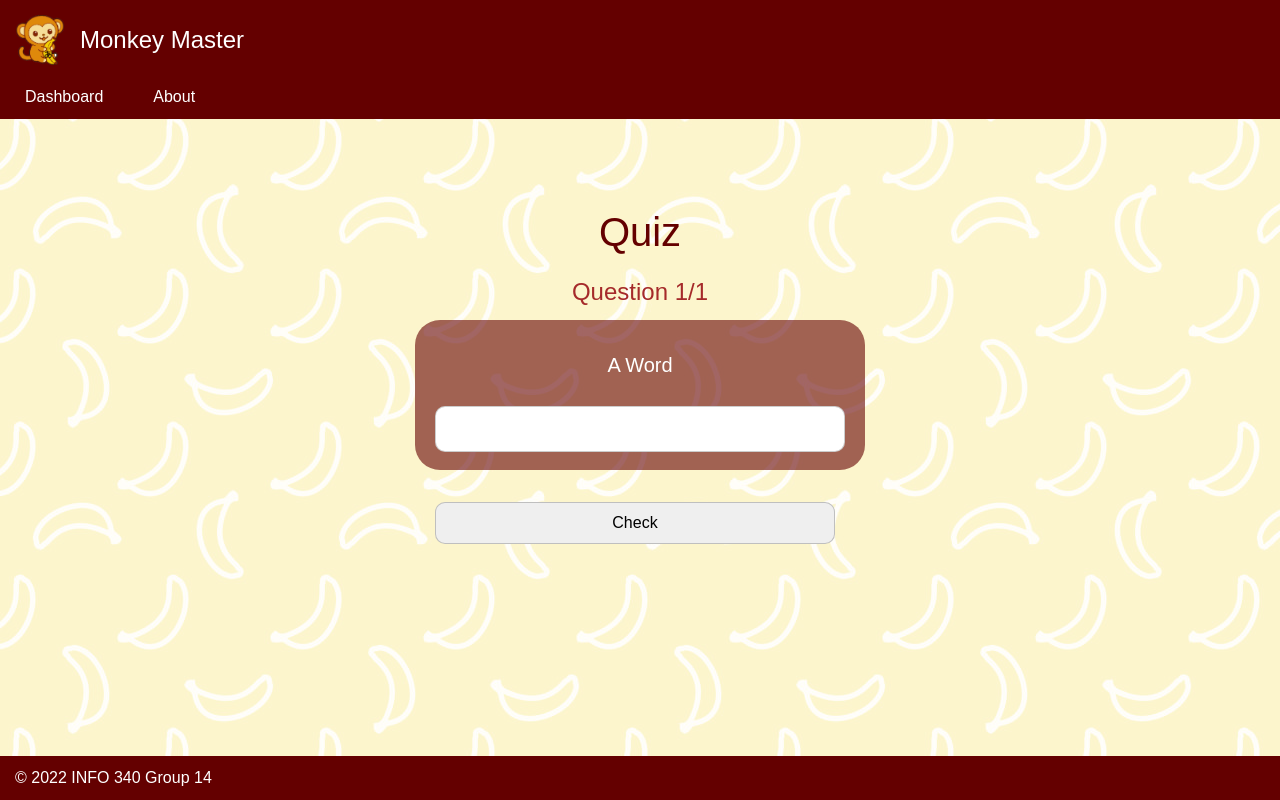
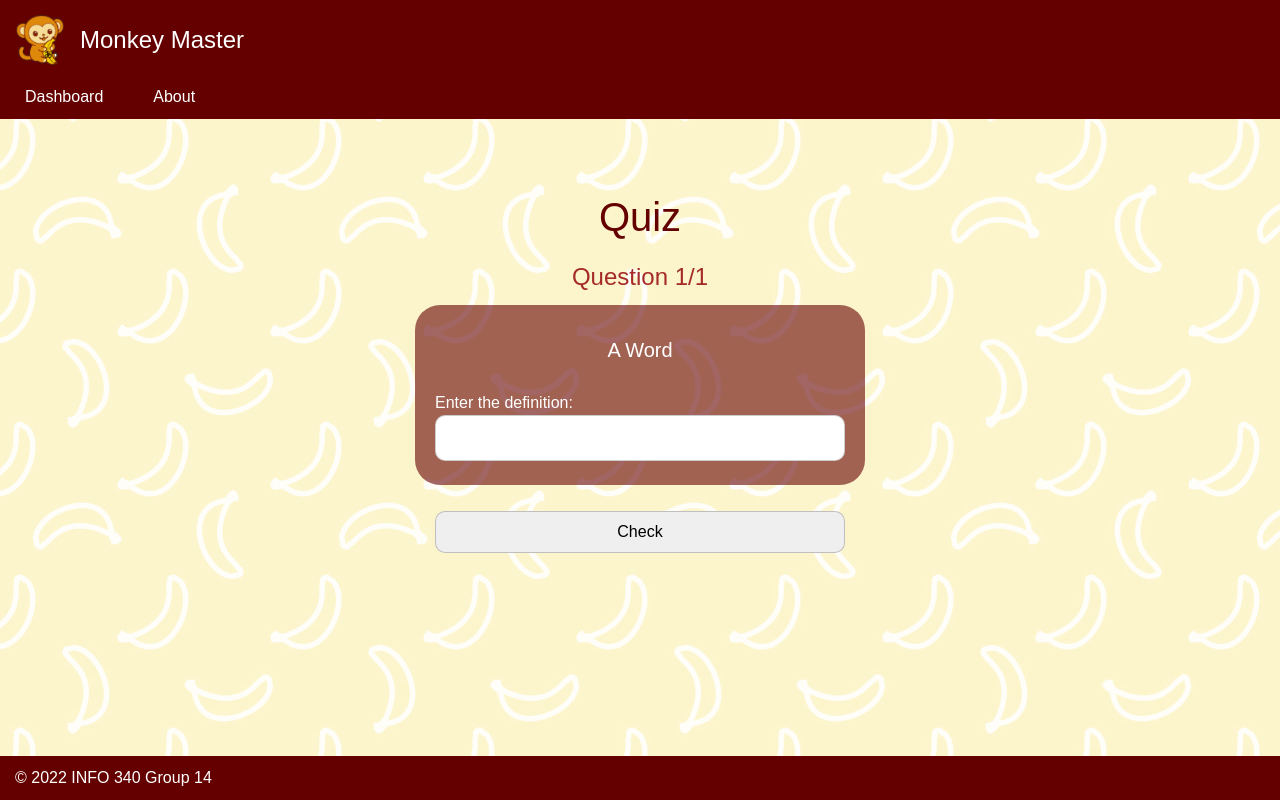
Before and after one commit to shangzhenyang/monkey-master, a React app: page /quiz/0 in a window 1280 px wide. Built offline with nearby package versions, Linux system fonts and the light colour scheme; a web font is replaced by a local one.

Commit message:
Fix quiz accessibility

```diff
--- a/src/App.css
+++ b/src/App.css
@@ -251,15 +251,27 @@ ul {
 	box-shadow: 0 1px 3px rgba(0, 0, 0, 0.16), 0 1px 3px rgba(0, 0, 0, 0.23);
 	line-height: 80px;
 	text-align: center;
-
+	transition: background-color .25s;
 	margin: 0;
 	width: 80px;
 }
 
-.wordlist-nav-button a{
+.wordlist-nav-button:hover {
+	background-color: rgba(100,0,0,.8);
+}
+
+.wordlist-nav-button:active {
+	background-color: rgb(100,0,0);
+}
+
+.wordlist-nav-button a {
 	height: inherit;
 	width: inherit;
 	display: block;
+}
+
+.wordlist-nav-button a:hover {
+	background-color: transparent;
 }
 
 .wordlist-nav-row {
@@ -423,14 +435,14 @@ p:hover {
 
 
 /* Quiz Section */
-.quiz{
+.quiz {
 	display: flex;
 	justify-content: center;
 	align-items: center;
 	min-height: 60vh;
 }
 
-.quiz h1{
+.quiz h1 {
 	color: var(--theme-color);
 	width: 100%;
 	display: flex;
@@ -438,7 +450,7 @@ p:hover {
 	align-items: center;
 }
 
-.quiz h2{
+.quiz h2 {
 	margin: 0;
 	width: 100%;
 	display: flex;
@@ -446,7 +458,7 @@ p:hover {
 	align-items: center;
 }
 
-.quiz p{
+.quiz p {
 	width: 100%;
 	font-size: 20px;
 	height: 50px;
@@ -455,33 +467,31 @@ p:hover {
 	align-items: center;
 }
 
-.quiz label {
-	display: inline-block;
+.quiz-box {
+	display: block;
 	width: 450px;
 	border-radius: 25px;
 	padding: 20px;
-	height: 150px;
-	display: inline-block;
+	height: 180px;
 	width: 450px;
 	color: white;
 	background-color: var(--second-theme-color);
 	position: relative;
 }
 
-.submit {
+.quiz-submit-button {
 	margin-top: 50px;
-	width: 400px;
 	padding: 5px 10px;
 	box-sizing: border-box;
 	height: 42px;
 }
 
-.quiz_button{
-	position:absolute;
-	width:10px;
-	height:10px;
-	top:0;
-	right:-10;
+.quiz-button {
+	position: absolute;
+	width: 10px;
+	height: 10px;
+	top: 0;
+	right: -10;
 	color: var(--theme-color);
 	background-color: transparent;
 	border: transparent;
--- a/src/Quiz.js
+++ b/src/Quiz.js
@@ -4,16 +4,17 @@ export default function Quiz() {
 	return (
 		<main className="quiz">
 			<div className="container h-100">
-            	<div className="row h-100 justify-content-center align items-center">
-				<h1 >Quiz</h1>
-				<h2>Question 1/1</h2>
-				<label>
-    				<p>A Word</p>
-					<button className="quiz_button" title="refresh the page"><span className="icon">&#xe65e;</span></button>
-    				<input type="text" name="answer" />
-					<input type="submit" className= "submit" value="Check" />
-  				</label>
-			  </div>
+				<div className="row h-100 justify-content-center align items-center">
+					<h1>Quiz</h1>
+					<h2>Question 1/1</h2>
+					<div className="quiz-box">
+						<p>A Word</p>
+						<button className="quiz-button" title="refresh the page"><span className="icon">&#xe65e;</span></button>
+						<label htmlFor="answer">Enter the definition:</label>
+						<input id="answer" type="text" name="answer" />
+						<input type="submit" className="quiz-submit-button" value="Check" />
+					</div>
+				</div>
 			</div>
 		</main>
 	);
```
